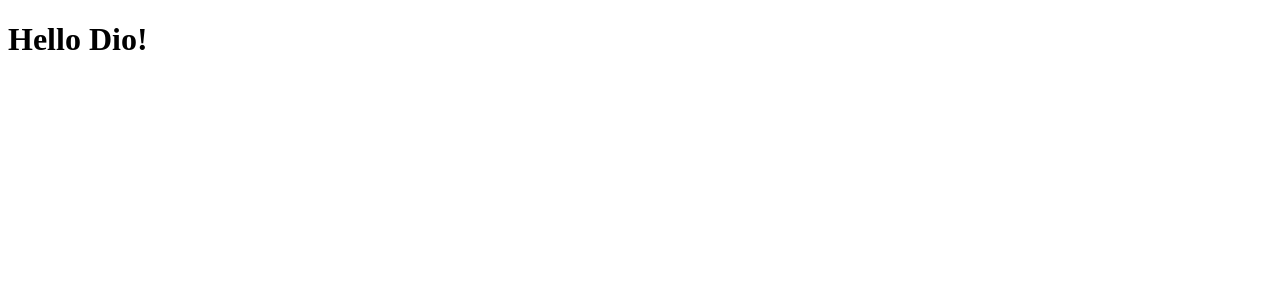
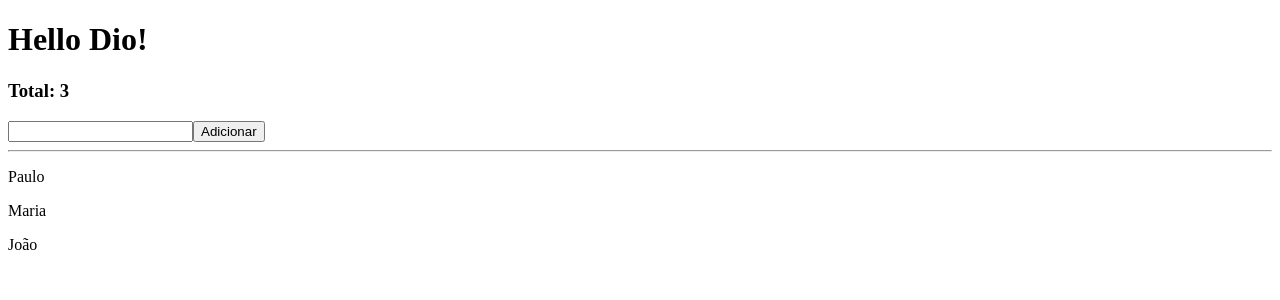
Before and after one commit to Walmir11/React, a React app in the folder dio/: page / in a window 1280 px wide. Shown: the top 300 px of the page. Built offline with nearby package versions, Linux system fonts and the light colour scheme.

Commit message:
Adicionando fundamentos

```diff
--- a/dio/src/App.js
+++ b/dio/src/App.js
@@ -1,7 +1,41 @@
+import React, {useState, useEffect} from 'react';
+
 const App = () => {
+
+    const [usuario, setUsuario] = useState([""]);
+    const [counter, setCounter] = useState(0);
+    const [usuarios, setUsuarios] = useState(["Paulo", "Maria", "João"]);
+
+    const handleAdicionarUsuario = () => {
+        setUsuarios([...usuarios, usuario]);
+        setUsuario("");
+    }
+
+    useEffect(() => {
+        setCounter(usuarios.length);
+    }, [usuarios]);
+
+
     return (
         <div className="App">
             <h1>Hello Dio!</h1>
+            <h3>Total: {counter}</h3>
+            <div>
+                <input
+                    type="text"
+                    value={usuario}
+                    onChange={(event) => setUsuario(event.target.value)}
+                />
+                <button onClick={handleAdicionarUsuario}>Adicionar</button>
+            </div>
+            <hr />
+            {usuarios.map((item) => {
+                return (
+                    <p key={item}>
+                        {item}
+                    </p>
+                )
+            })}
         </div>
     )
 }
```
